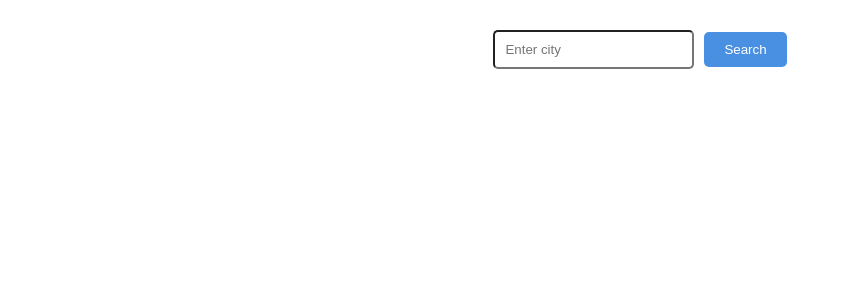
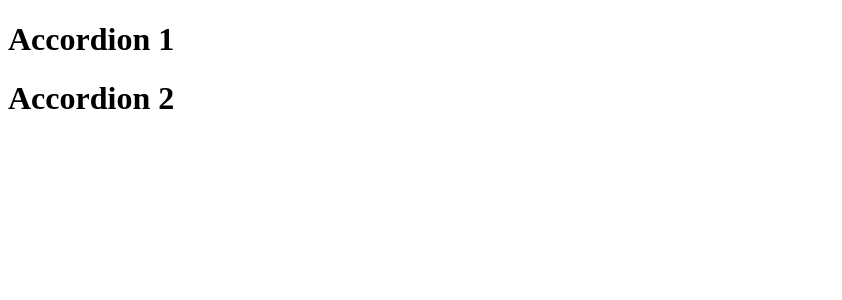
Before and after one commit to SwarajAnand/LPU-SEC-9, a React (Vite) app in the folder React/: page / in a window 1280 px wide. Shown: the top 300 px of the page, without its empty margins (0-842 px from the left). Built offline with nearby package versions, Linux system fonts and the light colour scheme.

Commit message:
Morning class

```diff
--- a/React/src/App.jsx
+++ b/React/src/App.jsx
@@ -1,11 +1,15 @@
 import WeatherComponent from "./components/24_06_EVE/WeatherComponent";
+import Accordion from "./components/25_06/Accordion";
+import Todo from "./components/25_06/Todo";
 
 function App() {
   console.log("App is rendered");
   return (
     <>
       {/* <Demo data={{ name: "TEST NAME" , age: 20, gender: "male"}} /> */}
-      <WeatherComponent />
+      {/* <WeatherComponent /> */}
+      {/* <Todo /> */}
+      <Accordion />
     </>
   );
 }
--- /dev/null
+++ b/React/src/components/25_06/Accordion.jsx
@@ -0,0 +1,46 @@
+import React, { useState } from "react";
+
+const Accordion = () => {
+  const [acc, setAcc] = useState([
+    {
+      id: 1,
+      title: "Accordion 1",
+      content: "This is the content of Accordion 1",
+      isOpen: false,
+    },
+    {
+      id: 2,
+      title: "Accordion 2",
+      content: "This is the content of Accordion 2",
+      isOpen: false,
+    },
+  ]);
+
+  const ToggleAcc = (id) => {
+    const newAcc = acc.map((ele) => {
+      if (ele.id === id) {
+        ele.isOpen = !ele.isOpen;
+      }
+      return ele;
+    })
+
+    setAcc(newAcc);
+  };
+  return (
+    <div>
+      {acc.map((ele) => {
+        return (
+          <div>
+            <h1 onClick={() => ToggleAcc(ele.id)}>{ele.title}</h1>
+            {ele.isOpen && <p>{ele.content}</p>}
+          </div>
+        );
+      })}
+    </div>
+  );
+};
+
+export default Accordion;
+
+
+// https://meet.google.com/aco-yduu-qir
--- /dev/null
+++ b/React/src/components/25_06/Todo.jsx
@@ -0,0 +1,58 @@
+import React, { useState } from "react";
+import { v4 as uuidv4 } from "uuid";
+
+const Todo = () => {
+  const [todos, setTodos] = useState([]);
+  const [input, setInput] = useState("");
+
+  const changeTaskState = (id) => {
+    let arr = [...todos];
+    arr.map((ele) => {
+      if (ele.id === id) {
+        ele.isDone = !ele.isDone;
+      }
+    });
+    setTodos(arr);
+  };
+
+  const addTodo = () => {
+    let arr = [...todos];
+    const obj = {
+      id: uuidv4(),
+      value: input,
+      isDone: false,
+    };
+    arr.push(obj);
+    setInput("");
+    setTodos(arr);
+  };
+  return (
+    <div>
+      <input
+        type="text"
+        placeholder="Enter todo"
+        value={input}
+        onChange={(e) => setInput(e.target.value)}
+      />
+      <button onClick={addTodo}>Add</button>
+
+      <div>
+        {todos.map((ele) => {
+          return (
+            <div key={ele.id}>
+              {
+                ele.isDone ? (
+                  <del onClick={() => changeTaskState(ele.id)}>{ele.value}</del>
+                ) : (
+                  <span onClick={() => changeTaskState(ele.id)}>{ele.value}</span>
+                )
+              }
+            </div>
+          );
+        })}
+      </div>
+    </div>
+  );
+};
+
+export default Todo;
```
